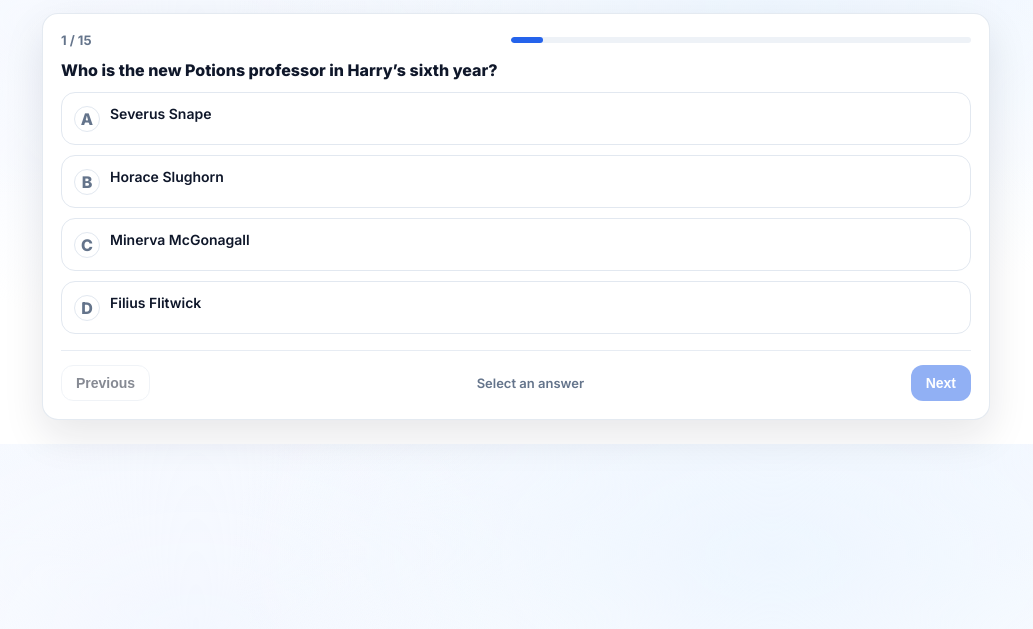
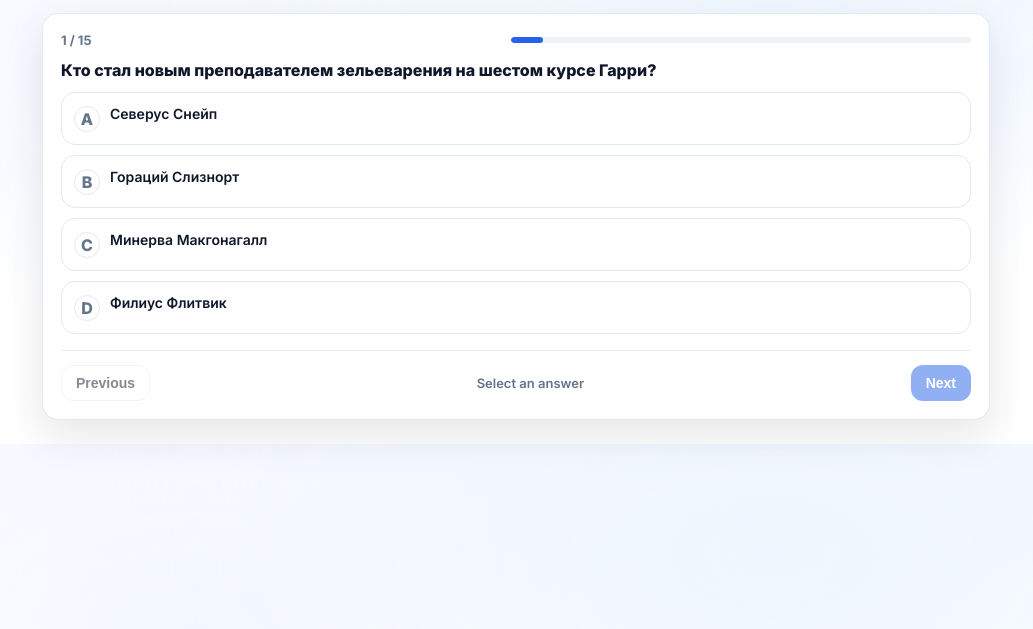
Before and after one commit to vlasovad2021-lgtm/hp-hbp-team-quiz, a plain HTML site: page index.html in a window 1280 px wide. Shown: the part 103-732 px from the top of the page, without its empty margins (124-1157 px from the left). Drawn offline with Linux system fonts and the light colour scheme.

Commit message:
Update index.html

```diff
--- a/index.html
+++ b/index.html
@@ -341,82 +341,81 @@
   </div>
 
   <script>
-    // Вопросы по "Принцу-полукровке".
-    // Без цитат, только факты. Если где-то не совпадет с твоей версией квиза, скажи, поправим под ваши правила.
+
     const QUESTIONS = [
   {
-        q: "Who is the new Potions professor in Harry’s sixth year?",
-        a: ["Severus Snape", "Horace Slughorn", "Minerva McGonagall", "Filius Flitwick"],
+    q: "Кто стал новым преподавателем зельеварения на шестом курсе Гарри?",
+    a: ["Северус Снейп", "Гораций Слизнорт", "Минерва Макгонагалл", "Филиус Флитвик"],
     correct: 1
   },
   {
-        q: "What subject does Snape finally teach this year?",
-        a: ["Charms", "Defense Against the Dark Arts", "Transfiguration", "Herbology"],
+    q: "Какой предмет в итоге начал преподавать Снейп в этом году?",
+    a: ["Чары", "Защита от темных искусств", "Трансфигурация", "Травология"],
     correct: 1
   },
   {
-        q: "What is the nickname of Snape’s old textbook Harry uses in Potions?",
-        a: ["The Lost Student", "The Half-Blood Prince", "The Potion King", "The Dark Scholar"],
+    q: "Какое прозвище было у старого учебника по зельям, которым пользовался Гарри?",
+    a: ["Потерянный ученик", "Принц-полукровка", "Король зелий", "Темный ученый"],
     correct: 1
   },
   {
-        q: "Which memory does Harry obtain from Slughorn after strong persuasion?",
-        a: ["Voldemort’s first duel", "A conversation about Horcruxes", "The prophecy in full", "Dumbledore’s youth"],
+    q: "Какое воспоминание Гарри получил от Слизнорта после долгих уговоров?",
+    a: ["Первую дуэль Волдеморта", "Разговор о крестражах", "Полное пророчество", "Историю юности Дамблдора"],
     correct: 1
   },
   {
-        q: "What is the name of the love potion sold in the joke shop that appears in the story?",
-        a: ["Felix Felicis", "Veritaserum", "Amortentia", "Draught of Peace"],
+    q: "Как называется сильное любовное зелье, которое упоминается в этой части?",
+    a: ["Феликс Фелицис", "Веритасерум", "Амортенция", "Успокаивающее зелье"],
     correct: 2
   },
   {
-        q: "Which student is affected by a cursed necklace intended for someone else?",
-        a: ["Katie Bell", "Lavender Brown", "Parvati Patil", "Cho Chang"],
+    q: "Кто пострадал от проклятого ожерелья, предназначенного не ему?",
+    a: ["Кэти Белл", "Лаванда Браун", "Парвати Патил", "Чжоу Чанг"],
     correct: 0
   },
   {
-        q: "Who is poisoned after drinking mead meant as a gift for Dumbledore?",
-        a: ["Ron Weasley", "Harry Potter", "Hermione Granger", "Neville Longbottom"],
+    q: "Кто был отравлен после того, как выпил медовуху, предназначенную в подарок Дамблдору?",
+    a: ["Рон Уизли", "Гарри Поттер", "Гермиона Грейнджер", "Невилл Долгопупс"],
     correct: 0
   },
   {
-        q: "What is the name of the lucky potion Harry uses to achieve a key goal?",
-        a: ["Polyjuice Potion", "Felix Felicis", "Wolfsbane Potion", "Skele-Gro"],
+    q: "Как называется зелье удачи, которое Гарри использует, чтобы добиться важной цели?",
+    a: ["Оборотное зелье", "Феликс Фелицис", "Волчье противоядие", "Скелеро"],
     correct: 1
   },
   {
-        q: "Which object is used as a Horcrux and is connected to Salazar Slytherin?",
-        a: ["A diadem", "A locket", "A ring", "A cup"],
+    q: "Какой предмет является крестражем и связан со Салазаром Слизерином?",
+    a: ["Диадема", "Медальон", "Кольцо", "Чаша"],
     correct: 1
   },
   {
-        q: "What is the name of the girl Draco takes to Slughorn’s party?",
-        a: ["Pansy Parkinson", "Millicent Bulstrode", "Romilda Vane", "Blaise Zabini"],
+    q: "С кем Драко пошел на вечеринку Слизнорта?",
+    a: ["Панси Паркинсон", "Милисента Булстроуд", "Ромильда Вейн", "Блейз Забини"],
     correct: 0
   },
   {
-        q: "Which spell from the Prince’s notes causes severe injury when used by Harry?",
-        a: ["Expelliarmus", "Sectumsempra", "Stupefy", "Petrificus Totalus"],
+    q: "Какое заклинание из заметок Принца наносит тяжелые раны, когда Гарри его применяет?",
+    a: ["Экспеллиармус", "Сектумсемпра", "Остолбеней", "Петрификус Тоталус"],
     correct: 1
   },
   {
-        q: "Who does Harry suspect of being behind the attacks and plotting in the castle?",
-        a: ["Seamus Finnigan", "Draco Malfoy", "Ernie Macmillan", "Dean Thomas"],
+    q: "Кого Гарри подозревает в атаках и тайных действиях в Хогвартсе?",
+    a: ["Симуса Финнигана", "Драко Малфоя", "Эрни Макмиллана", "Дина Томаса"],
     correct: 1
   },
   {
-        q: "What is the name of the secret passage cabinet involved in Draco’s plan?",
-        a: ["The Vanishing Cabinet", "The Listening Cabinet", "The Time Cabinet", "The Sorting Cabinet"],
+    q: "Как называется шкаф, который играет ключевую роль в плане Драко?",
+    a: ["Исчезательный шкаф", "Подслушивающий шкаф", "Временной шкаф", "Распределяющий шкаф"],
     correct: 0
   },
   {
-        q: "Where do Dumbledore and Harry go to retrieve the locket?",
-        a: ["The Forbidden Forest", "A seaside cave", "Hogsmeade cellar", "The Ministry"],
+    q: "Куда Дамблдор и Гарри отправляются, чтобы забрать медальон?",
+    a: ["В Запретный лес", "В пещеру у моря", "В подвал в Хогсмиде", "В Министерство магии"],
     correct: 1
   },
   {
-        q: "What protects the locket in the cave area?",
-        a: ["A dragon", "Inferi", "Dementors", "Acromantulas"],
+    q: "Что охраняет медальон в той пещере?",
+    a: ["Дракон", "Инферии", "Дементоры", "Акромантулы"],
     correct: 1
   }
 ];
```
Lines whose indentation alone changed are shown as unchanged.
